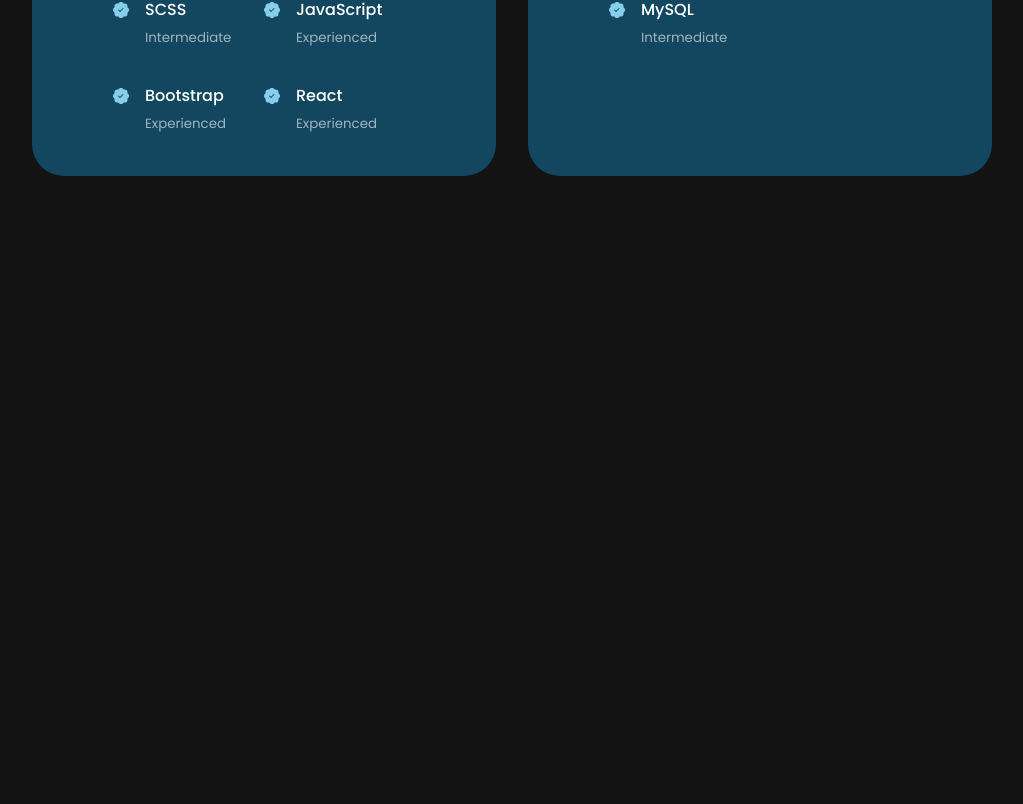
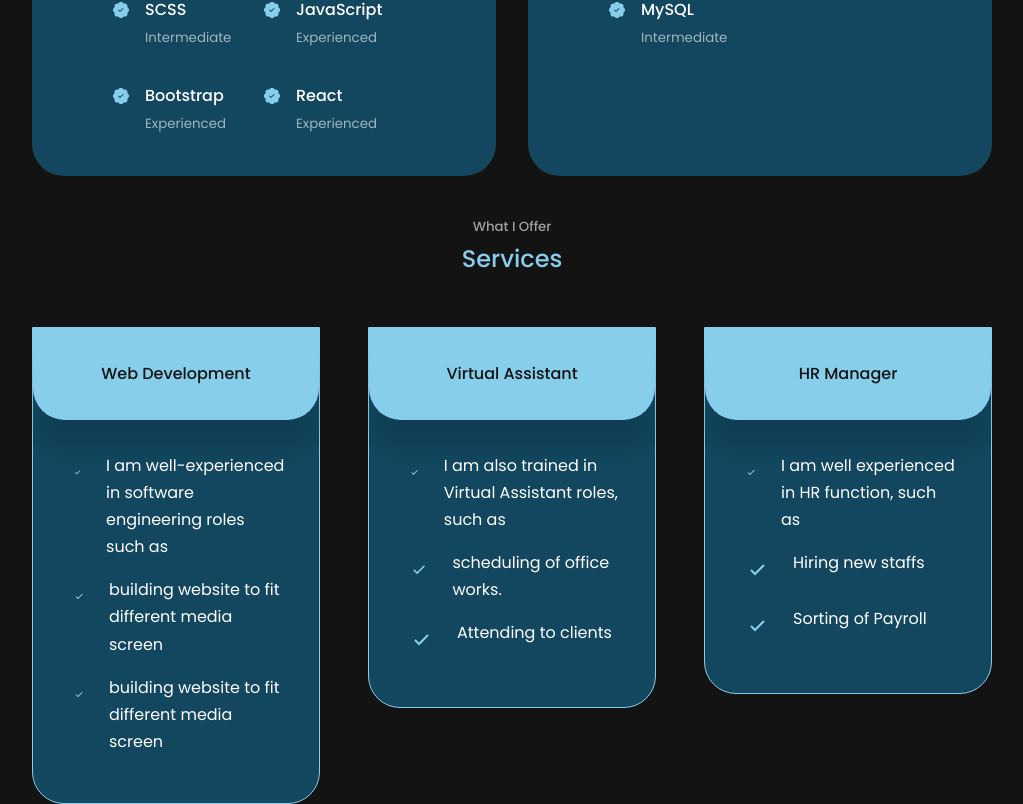
Before and after one commit to odunayo22/alx-portfolio-project, a React (Create React App) app in the folder my-portfolio/: page / in a window 1280 px wide. Shown: the part 1888-2692 px from the top of the page, without its empty margins (128-1151 px from the left). Before the commit the page ends 2064 px from the top, so only its background shows below. Built offline with nearby package versions, Linux system fonts and the light colour scheme; a web font is replaced by a local one.

Commit message:
services

```diff
--- a/my-portfolio/src/App.js
+++ b/my-portfolio/src/App.js
@@ -3,6 +3,7 @@ import Nav from './components/Nav/Nav';
 import Header from './components/Header/Header';
 import About from './components/About/About';
 import Experience from './components/Experience/Experience';
+import Services from './components/Services/Services';
 //import './App.css';
 
 const App = ()=> {
@@ -12,6 +13,7 @@ const App = ()=> {
      <Nav />
      <About />
      <Experience />
+     <Services />
     </div>
   );
 }
--- /dev/null
+++ b/my-portfolio/src/components/Services/Services.jsx
@@ -0,0 +1,113 @@
+import React from 'react';
+import './Services.scss';
+import {BiCheck} from 'react-icons/bi';
+
+const Services = () => {
+    return(
+        <section id='services-serv'>
+            <h5>What I Offer</h5>
+            <h2>Services</h2>
+
+            <div className="container services__container">
+                <article className="service">
+                    <div className="service__head">
+                        <h3>Web Development</h3>
+                    </div>
+
+                    <ul className='service__list'>
+
+
+                        <li>
+                            <BiCheck className='service__list-icon' />
+                            <p> I am well-experienced in software engineering roles such as  </p>
+                        </li>
+
+                        <li>
+                            <BiCheck className='service__list-icon' />
+                            <p> building website to fit different media screen  </p>
+                        </li>
+
+                        <li>
+                            <BiCheck className='service__list-icon' />
+                            <p> building website to fit different media screen  </p>
+                        </li>
+
+                    </ul>
+
+                </article>
+                {/**End of Web Development */}
+
+                <article className="service">
+                    <div className="service__head">
+                        <h3>Virtual Assistant</h3>
+                    </div>
+
+                    <ul className='service__list'>
+
+
+                        <li>
+                            <BiCheck className='service__list-icon' />
+                            <p> I am also trained in Virtual Assistant roles, such as  </p>
+                        </li>
+
+                        <li>
+                            <BiCheck className='service__list-icon' />
+                            <p> scheduling of office works.  </p>
+                        </li>
+
+                        <li>
+                            <BiCheck className='service__list-icon' />
+                            <p> Attending to clients  </p>
+                        </li>
+
+
+                        {/*
+
+                        <li>
+                            <BiCheck className='service__list-icon' />
+                            <p> The information provided are all true. all details needeed is included.  </p>
+                        </li>
+
+    */}
+                    </ul>
+
+                </article>
+                 {/*End of Virtual Assistant */}
+
+                <article className="service">
+                    <div className="service__head">
+                        <h3>HR Manager</h3>
+                    </div>
+
+                    <ul className='service__list'>
+
+
+                        <li>
+                            <BiCheck className='service__list-icon' />
+                            <p> I am well experienced in HR function, such as  </p>
+                        </li>
+
+                        <li>
+                            <BiCheck className='service__list-icon' />
+                            <p> Hiring new staffs  </p>
+                        </li>
+
+                        <li>
+                            <BiCheck className='service__list-icon' />
+                            <p> Sorting of Payroll  </p>
+                        </li>
+
+
+                    </ul>
+
+                </article>
+                 {/**End of HR*/}
+
+
+            </div>
+
+        </section>
+    )
+}
+
+export default Services;
--- /dev/null
+++ b/my-portfolio/src/components/Services/Services.scss
@@ -0,0 +1,90 @@
+#services-serv{
+    margin-top: 5vh;
+    height: 70vh;
+}
+
+.services__container{
+    display: grid;
+    grid-template-columns: repeat(3, 1fr);
+    gap: 3rem;
+}
+
+.service{
+    background: var(--color-bg-variant);
+    border-radius: 0 0 2rem 2rem;
+    border: 1px solid var(--color-primary);
+    height: fit-content;
+    transition: var(--transition);
+
+    &:hover{
+        background: transparent;
+        border-color: var(--color-primary-variant);
+        cursor: default;
+    }
+
+    .service__head{
+        background: var(--color-primary);
+        padding: 2rem;
+        border-radius: 0 0 2rem 2rem;
+        box-shadow:0 2rem 1rem rgba(0, 0, 0, 0.1);
+
+        h3{
+            color: var(--color-bg);
+            font-size: 1rem;
+            text-align: center;
+        }
+    }
+
+    .service__list{
+        padding: 2rem;
+
+    li{
+        list-style: none;
+        display: flex;
+        gap: 1rem;
+        margin-bottom: 1rem;
+    }
+
+    .service__list-icon{
+        color: var(--color-primary);
+        margin: 0.5rem;
+        font-size: 1.5rem;
+
+        p{
+            font-size: 0.9rem;
+        }
+    }
+}
+
+}
+
+@media screen and (max-width: 1024px){
+    #services-serv{
+        height: 60vh;
+    }
+    .services__container{
+        grid-template-columns: 1fr 1fr;
+        gap: 2rem;
+        height: 15rem;
+    }
+        .service{
+            height: auto;
+
+
+        }
+
+}
+
+
+/* ======MEDIA QUERIES(Small Devices)=====*/
+@media screen and (max-width: 600px){
+    .services__container{
+        grid-template-columns: 1fr;
+
+    }
+
+    .service{
+        height: auto;
+
+    }
+}
```
